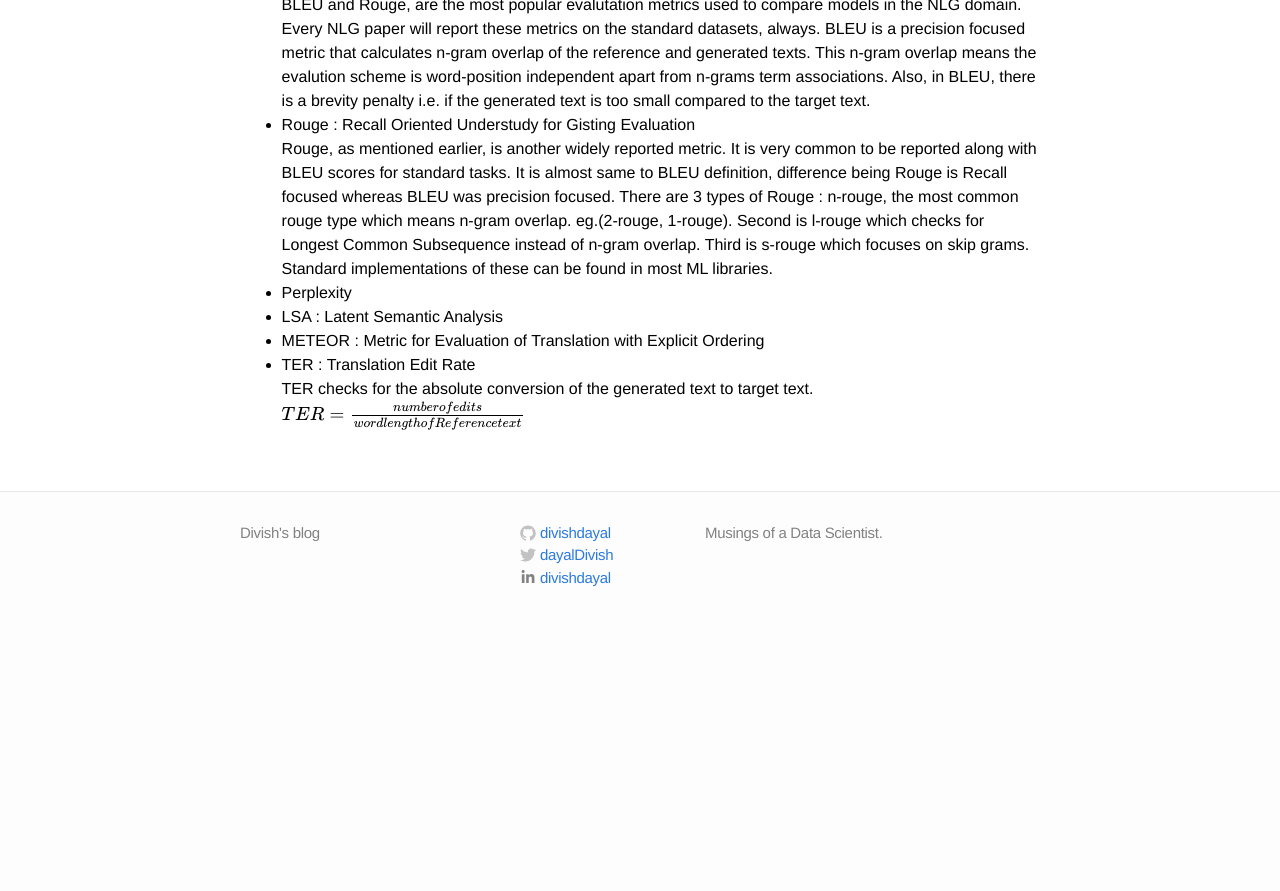
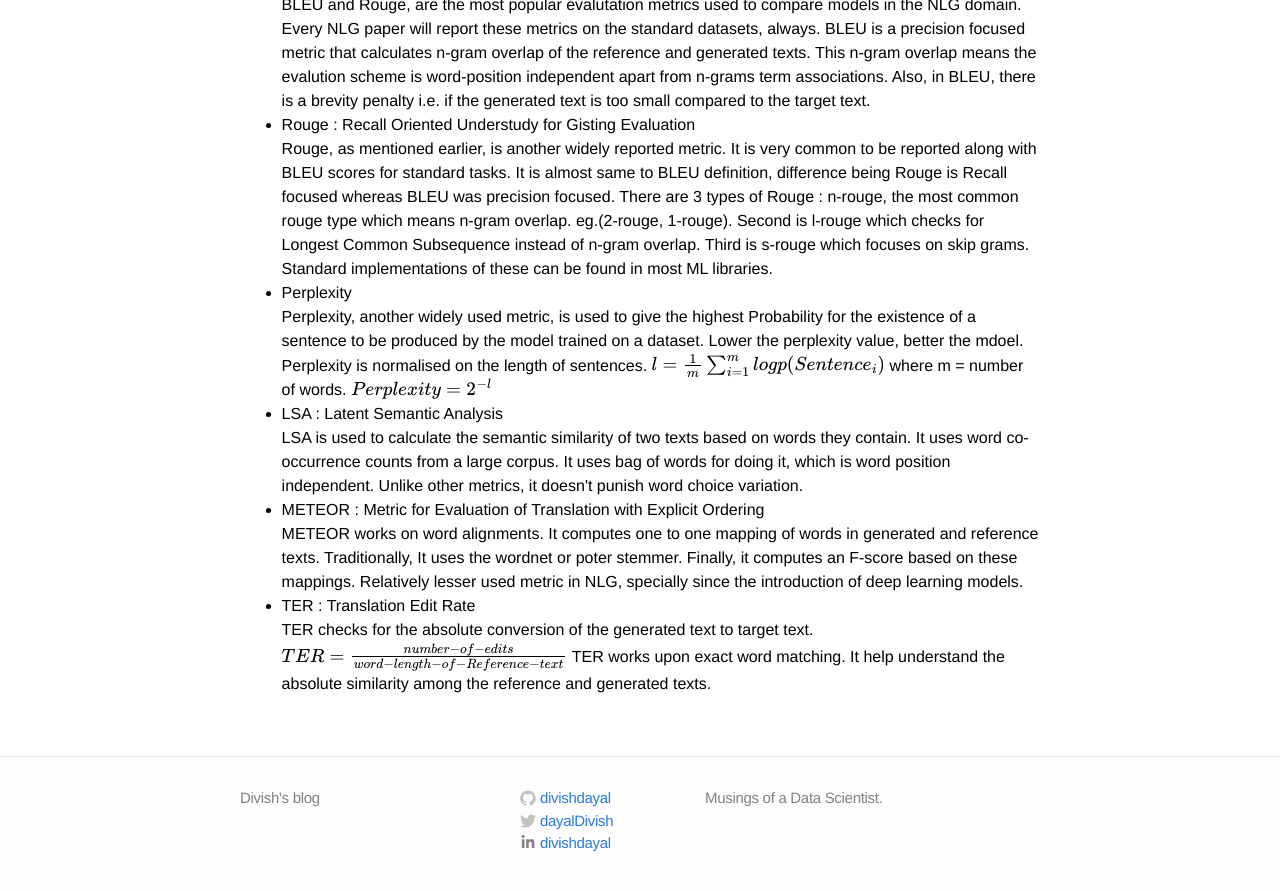
Before and after one commit to divishdayal/divish.github.io, a Jekyll site: the page built from _posts/2018-11-15-Metrics-for-text-generation.markdown, in a window 1280 px wide and 900 px high, scrolled down 623 px. Shown: the top 891 px of the window. Built offline with Jekyll 4.4.1, drawn with Linux system fonts in a browser that asks for light colours; formulas are drawn with MathJax 3; before the commit the page ends 1257 px from its top, so only the background shows below that.

Commit message:
Update 2018-11-15-Metrics-for-text-generation.markdown

```diff
--- a/_posts/2018-11-15-Metrics-for-text-generation.markdown
+++ b/_posts/2018-11-15-Metrics-for-text-generation.markdown
@@ -18,8 +18,14 @@ I will first talk about some common terms occuring in the rest of the post. Firs
 	<li>Rouge : Recall Oriented Understudy for Gisting Evaluation</li>
 	Rouge, as mentioned earlier, is another widely reported metric. It is very common to be reported along with BLEU scores for standard tasks. It is almost same to BLEU definition, difference being Rouge is Recall focused whereas BLEU was precision focused. There are 3 types of Rouge : n-rouge, the most common rouge type which means n-gram overlap. eg.(2-rouge, 1-rouge). Second is l-rouge which checks for Longest Common Subsequence instead of n-gram overlap. Third is s-rouge which focuses on skip grams. Standard implementations of these can be found in most ML libraries.
 	<li>Perplexity</li>
+	Perplexity, another widely used metric, is used to give the highest Probability for the existence of a sentence to be produced by the model trained on a dataset. Lower the perplexity value, better the mdoel. Perplexity is normalised on the length of sentences.
+	$l=\frac{1} {m} \sum_{i=1}^{m} log p(Sentence_i)$ where m = number of words.
+	$Perplexity = 2^{-l}$
 	<li>LSA : Latent Semantic Analysis</li>
+	LSA is used to calculate the semantic similarity of two texts based on words they contain. It uses word co-occurrence counts from a large corpus. It uses bag of words for doing it, which is word position independent. Unlike other metrics, it doesn't punish word choice variation.
 	<li>METEOR : Metric for Evaluation of Translation with Explicit Ordering</li>
+	METEOR works on word alignments. It computes one to one mapping of words in generated and reference texts. Traditionally, It uses the wordnet or poter stemmer. Finally, it computes an F-score based on these mappings. Relatively lesser used metric in NLG, specially since the introduction of deep learning models.
 	<li>TER : Translation Edit Rate </li>
 	TER checks for the absolute conversion of the generated text to target text.
-	$TER = \frac{number of edits} {word length of Reference text}$
+	$TER = \frac{number-of-edits} {word-length-of-Reference-text}$
+	TER works upon exact word matching. It help understand the absolute similarity among the reference and generated texts.
```
